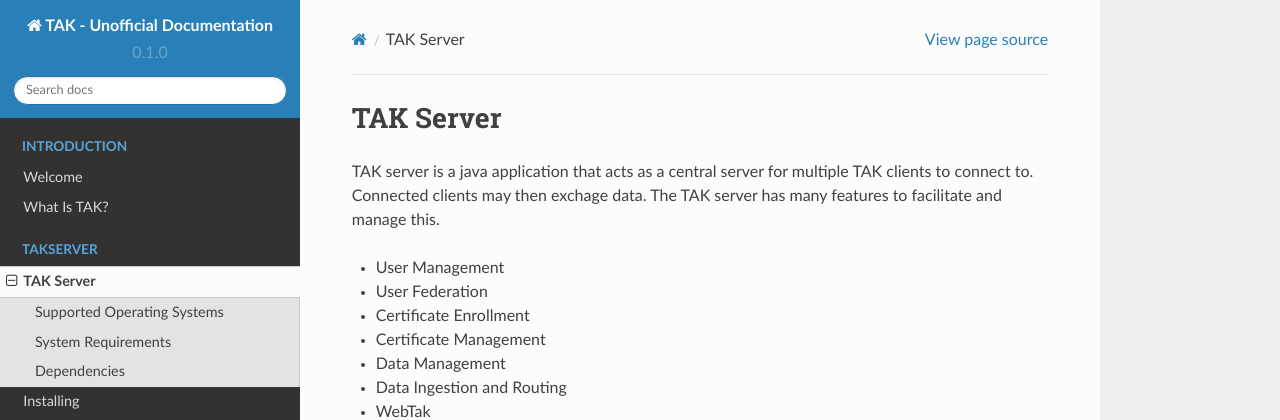
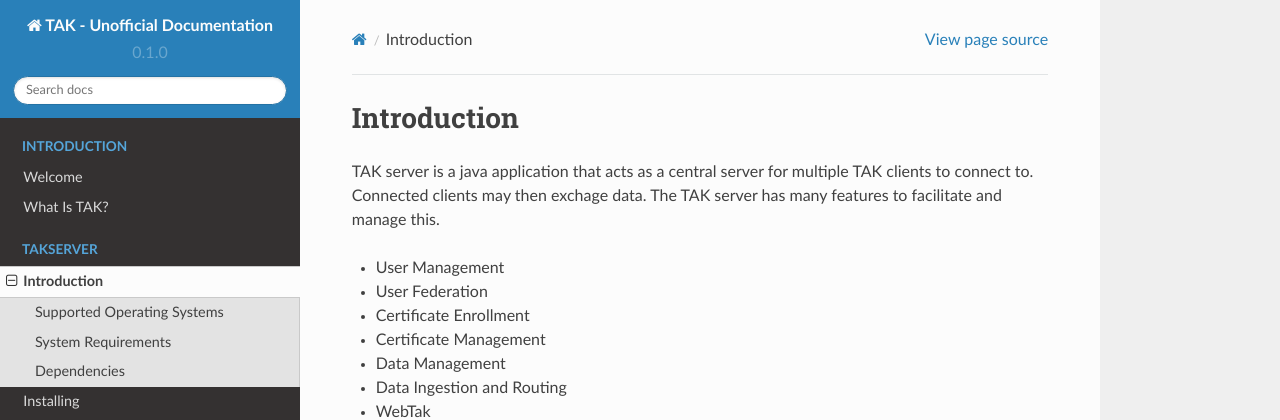
Before and after one commit to jimmypw/doc-tak, a Sphinx documentation site: the page built from docs/source/takserver/index.rst, in a window 1280 px wide and 900 px high. Shown: the top 420 px of the window. Built offline with Sphinx 7.4.7 and the Read the Docs theme 2.0.0, drawn with Linux system fonts in a browser that asks for light colours.

Commit message:
fix: takserver introduction page

```diff
--- a/docs/source/takserver/index.rst
+++ b/docs/source/takserver/index.rst
@@ -1,5 +1,5 @@
-TAK Server
-==========
+Introduction
+============
 
 TAK server is a java application that acts as a central server for multiple TAK
 clients to connect to. Connected clients may then exchage data. The TAK server
```
